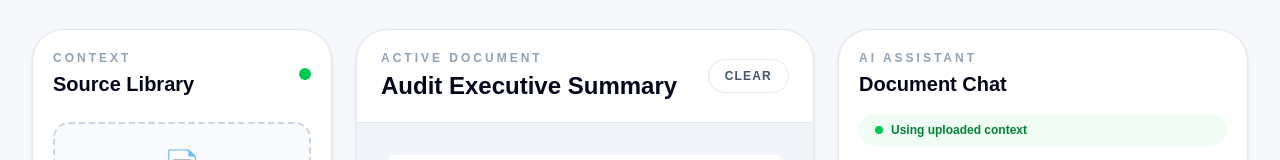
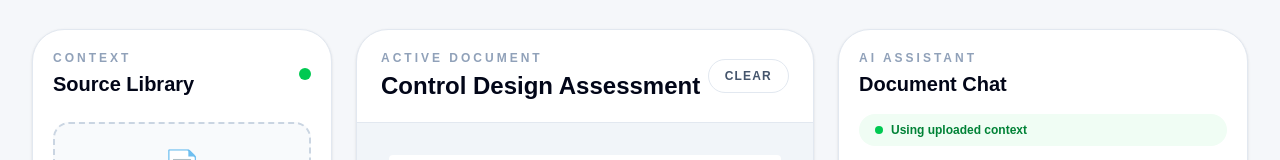
Before and after one commit to dodeyash/mission-control-site, a Next.js app: page /future-of-ia in a window 1280 px wide. Shown: the part 404-564 px from the top of the page. Built offline with nearby package versions, Linux system fonts and the light colour scheme.

Commit message:
Update homepage stats

```diff
--- a/app/future-of-ia/page.tsx
+++ b/app/future-of-ia/page.tsx
@@ -423,7 +423,7 @@ The future-state workflow allows users to upload background information, ask the
                   Active Document
                 </p>
                 <h2 className="mt-1 text-2xl font-black">
-                  Audit Executive Summary
+                  Control Design Assessment
                 </h2>
               </div>
 
```
